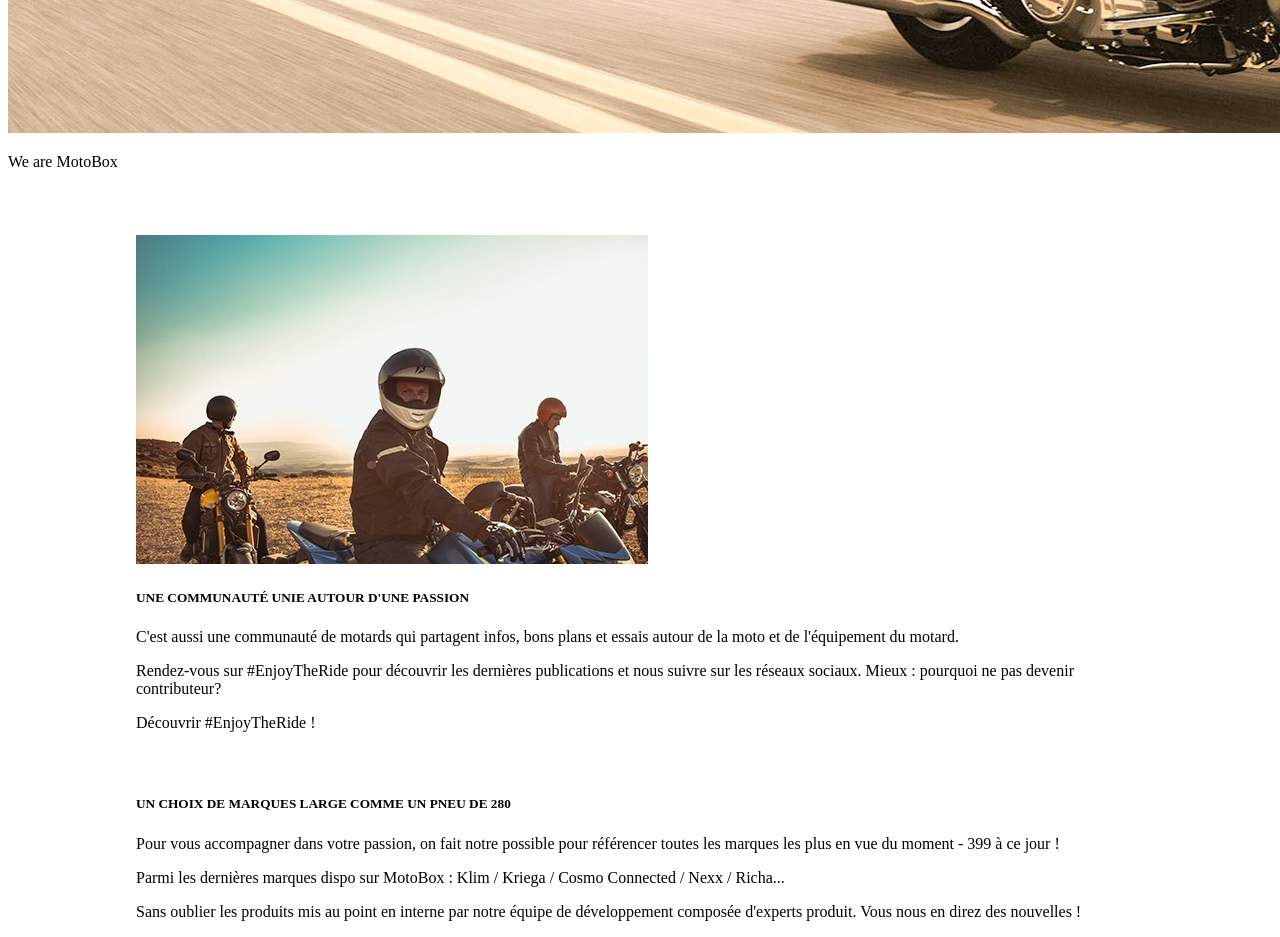
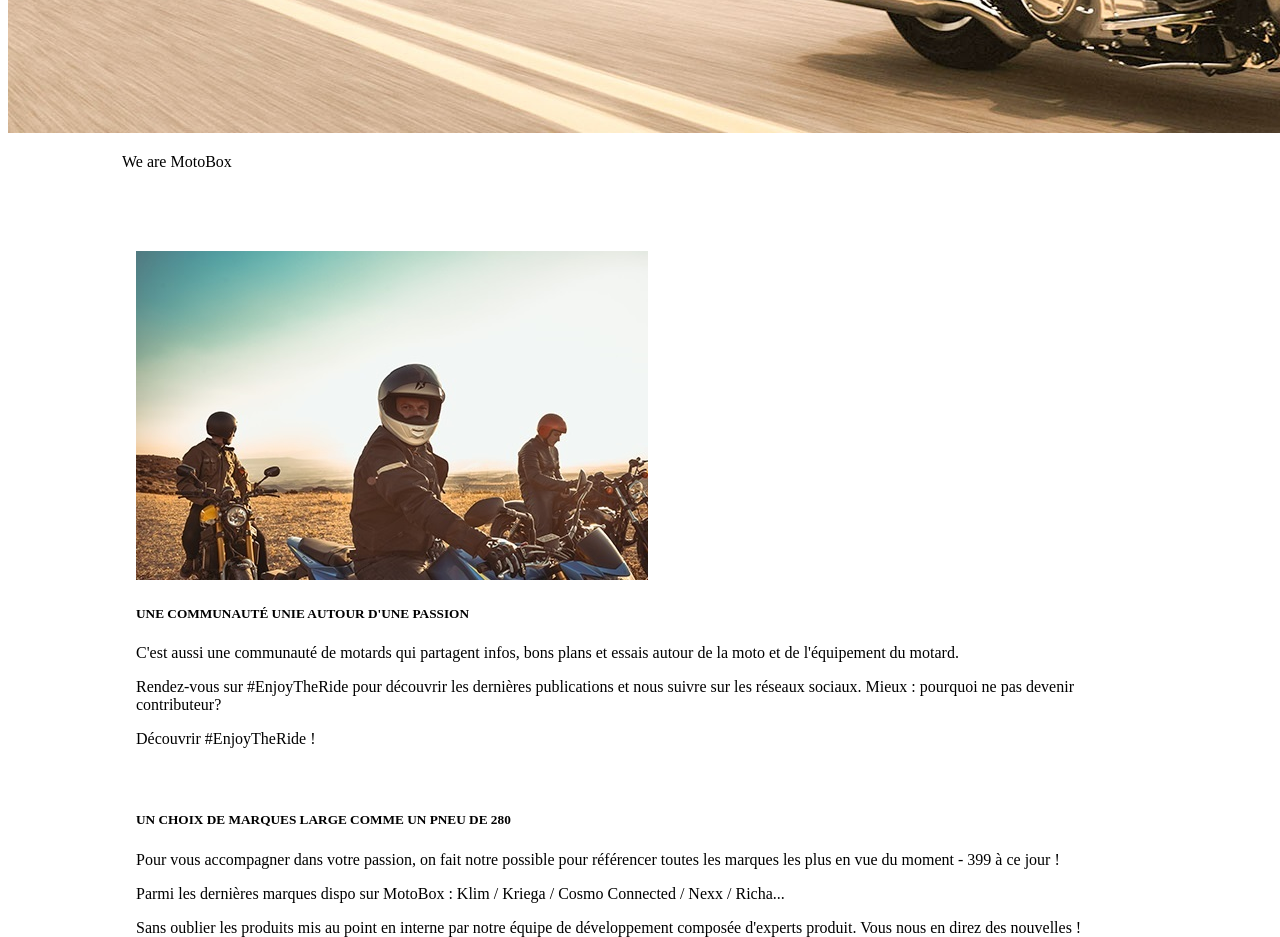
Before and after one commit to Quentin-Dudon/MotoBox-Front, an Angular app: page /about in a window 1280 px wide. Shown: the part 860-1797 px from the top of the page. Built offline with nearby package versions, Linux system fonts and the light colour scheme; what angular-bootstrap-md would draw is missing.

Commit message:
title position fixed

```diff
--- a/src/app/pages/about/about.component.html
+++ b/src/app/pages/about/about.component.html
@@ -1,9 +1,9 @@
 <div class="view overlay zoom">
     <img src="../../assets/img/about.jpg" class="img-fluid " alt="zoom">
-    <div class="mask flex-center waves-effect waves-light">
+    <div class="mask waves-effect waves-light">
         <div class="container">
         <div class="row">
-            <div class="col-smc mask flex-center rgba-orange-slight">
+            <div class="col-smc mask rgba-orange-slight" style="display: flex; align-items: center; padding-left: calc(25vw - 206px)">
             <p class="white-text h3">We are MotoBox</p>
             </div>
         </div>
```
